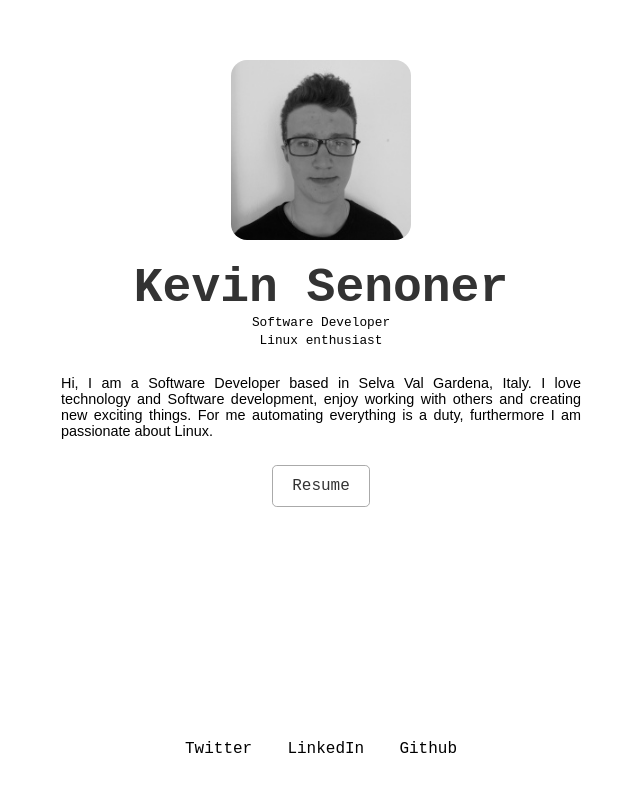
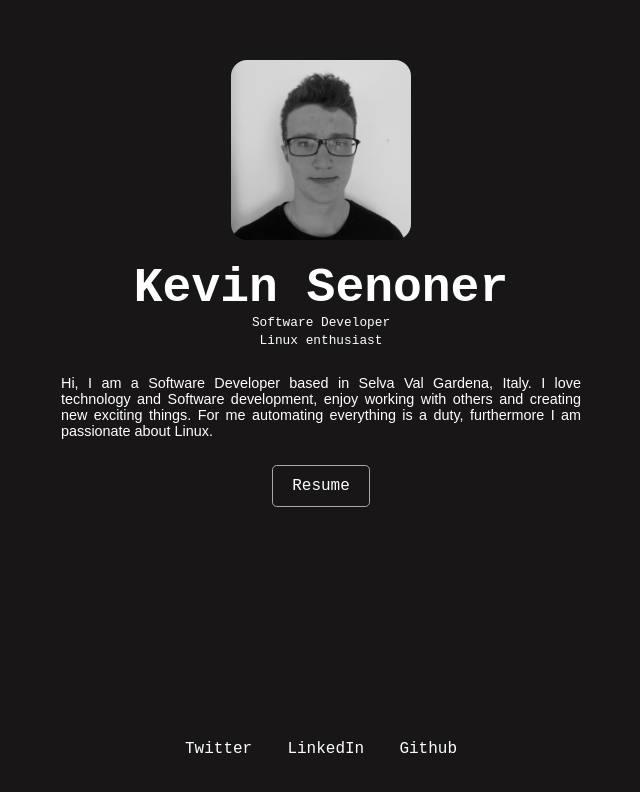
Before and after one commit to SenonerK/website, a plain HTML site: page index.html in a window 1280 px wide. Shown: the whole page, without its empty margins (319-959 px from the left). Drawn offline with Linux system fonts and the light colour scheme.

Commit message:
Update resume

```diff
--- a/css/main.css
+++ b/css/main.css
@@ -12,6 +12,8 @@ body {
   margin: 0;
   padding: 0;
   font-family: "Courier New", Courier, monospace;
+  background-color: rgb(24, 22, 22);
+  color: #fff;
 }
 
 a {
@@ -37,7 +39,6 @@ a {
 
 .cover-heading h1 {
   margin: 0;
-  color: #333;
   font-size: 3rem;
 }
 
@@ -65,16 +66,19 @@ a {
 }
 
 .cover-buttons a {
-  color: #333;
+  color: #fff;
   border: 1px solid #aaa;
   border-radius: 0.3rem;
   padding: 0.7rem 1.2rem;
   background: none;
   cursor: pointer;
+  transition: background-color 0.1s ease-in-out;
+  transition: color 0.1s ease-in-out;
 }
 
 .cover-buttons a:hover {
   background-color: #eee;
+  color: #000;
 }
 
 .cover-buttons a:active {
@@ -104,7 +108,7 @@ ul.social {
 }
 
 .social-button:hover {
-  color: #009;
+  color: red;
 }
 
 .social-button a {
```
Also changed, not shown: 2 other files.
